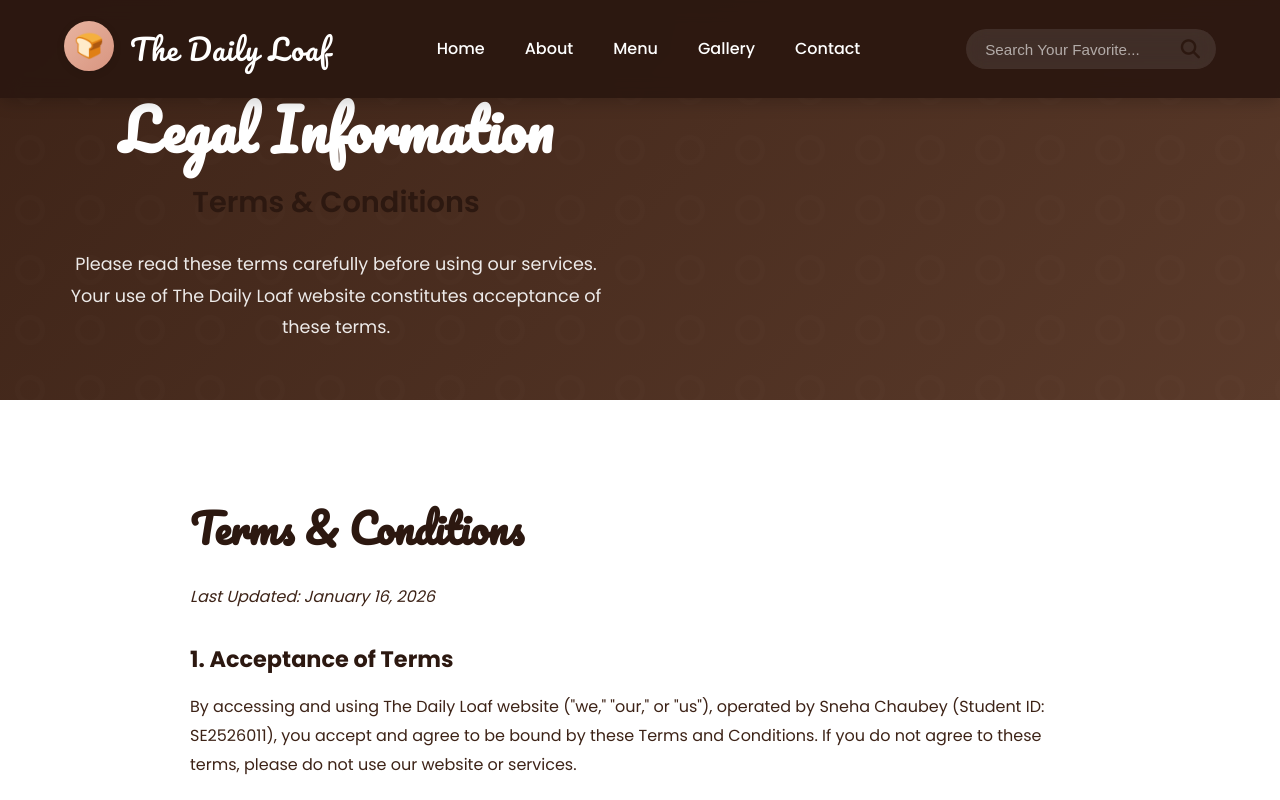
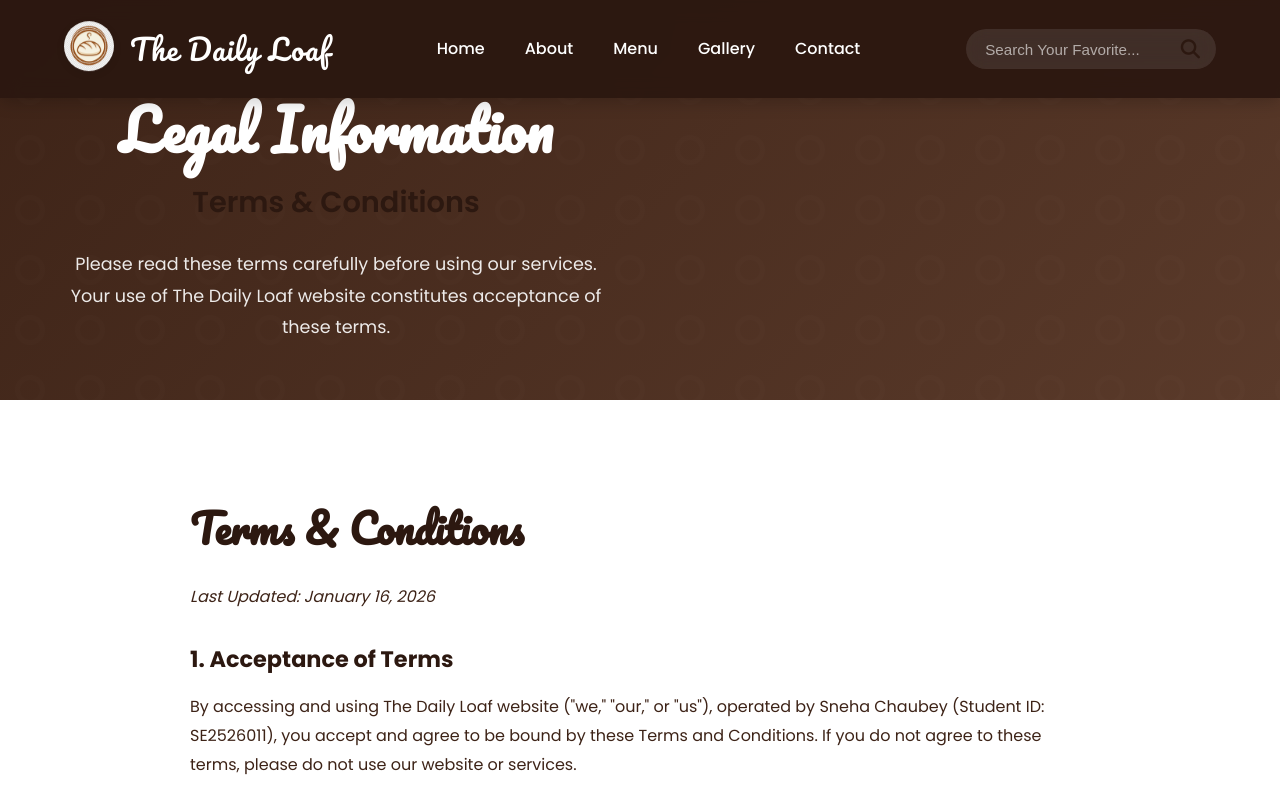
Before and after one commit to shivamchaubey027/the-daily-loaf, a website: page terms.html in a window 1280 px wide. Shown: the top 800 px of the page. Drawn offline with Linux system fonts and the light colour scheme.

Commit message:
Replace emoji with professional logo image - fixes question mark display issue

```diff
--- a/style.css
+++ b/style.css
@@ -167,12 +167,14 @@ button {
 .logo-icon {
     width: 50px;
     height: 50px;
-    background: var(--gradient-peach);
+    background-image: url('logo.png');
+    background-size: contain;
+    background-position: center;
+    background-repeat: no-repeat;
     border-radius: 50%;
     display: flex;
     align-items: center;
     justify-content: center;
-    font-size: 1.5rem;
     box-shadow: var(--shadow-sm);
     animation: float 3s ease-in-out infinite;
 }
--- a/terms.html
+++ b/terms.html
@@ -22,7 +22,7 @@
     <nav class="navbar">
         <div class="nav-container">
             <a href="index.html" class="logo">
-                <div class="logo-icon">🍞</div>
+                <div class="logo-icon"></div>
                 <span class="logo-text">The Daily Loaf</span>
             </a>
 
```
Also changed, not shown: index.html (+3 -3 lines), logo.png (added).
